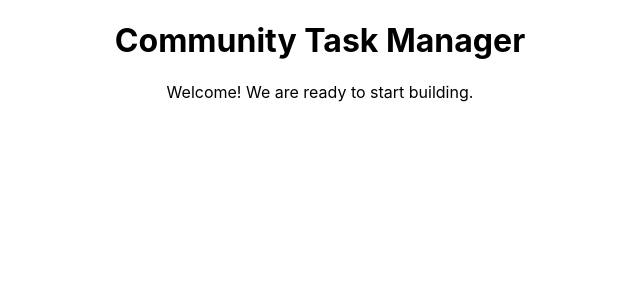
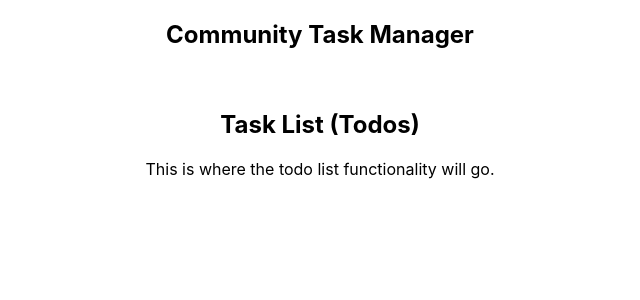
Before and after one commit to Magict67/TO_DO_APP, a React (Create React App) app in the folder task-manager/: page / in a window 1280 px wide. Shown: the top 300 px of the page, without its empty margins (320-960 px from the left). Built offline with nearby package versions, Linux system fonts and the light colour scheme.

Commit message:
replace static app.js

```diff
--- a/task-manager/src/App.js
+++ b/task-manager/src/App.js
@@ -1,13 +1,42 @@
 import React from 'react';
+// Import the necessary components for routing
+import { BrowserRouter as Router, Route, Switch } from 'react-router-dom';
+
+// Import the components and views you verified exist
+import NavBar from './components/NavBar';
+import TodosView from './views/TodosView';
+import ContactView from './views/ContactView';
 import './App.css';
 
-function App() {
+const App = () => {
+  // The Router component handles all navigation
   return (
-    <div className="App">
-      <h1>Community Task Manager</h1>
-      <p>Welcome! We are ready to start building.</p>
-    </div>
+    // We use the 'basename' to ensure it works correctly on GitHub Pages
+    <Router basename="/TO_DO_APP">
+      <div className="App">
+        {/* The navigation bar is visible on all pages */}
+        <NavBar />
+
+        {/* Switch ensures only one Route is shown at a time */}
+        <Switch>
+          {/* Route 1: The Contact Form view */}
+          <Route path="/contact">
+            <ContactView />
+          </Route>
+
+          {/* Route 2: The main ToDo list view */}
+          <Route path="/todos">
+            <TodosView />
+          </Route>
+
+          {/* Default Route: Redirects to /todos if no path is specified */}
+          <Route path="/">
+            <TodosView />
+          </Route>
+        </Switch>
+      </div>
+    </Router>
   );
-}
+};
 
 export default App;
```
